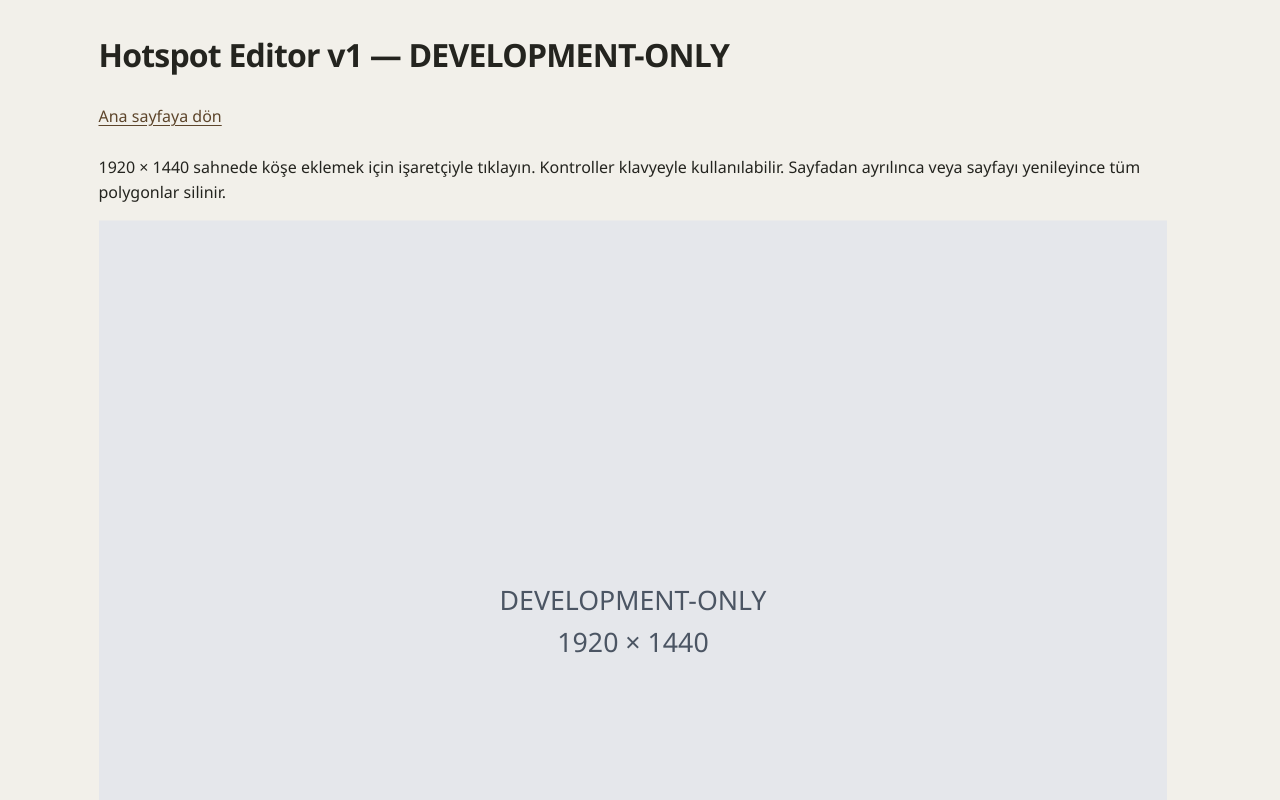
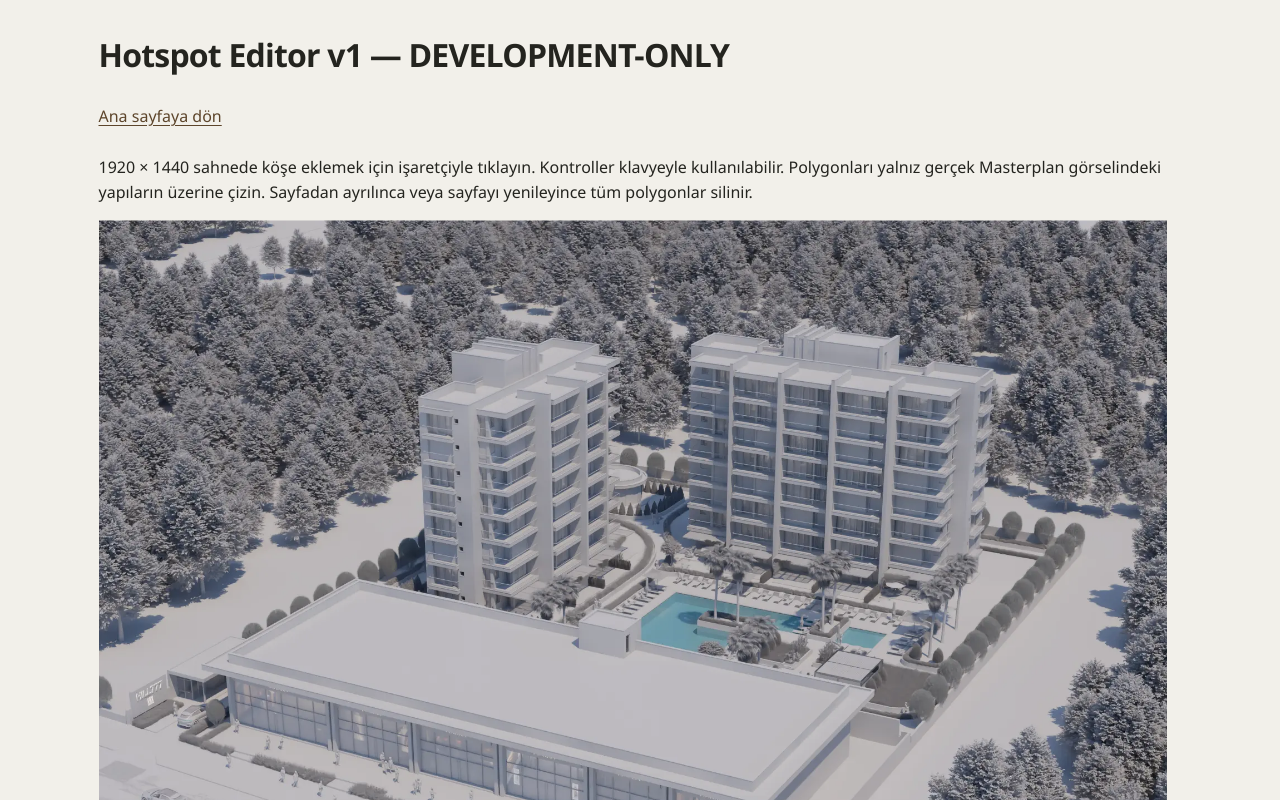
Before and after one commit to miozturk/nail-karatas-gallery, a React (Vite) app: page /__dev/hotspot-editor in a window 1280 px wide. Shown: the top 800 px of the page. Built offline with nearby package versions, Linux system fonts and the light colour scheme.

Commit message:
IMP-027 Real Masterplan Hotspots

```diff
--- a/src/features/devtools/hotspot-editor/HotspotEditor.css
+++ b/src/features/devtools/hotspot-editor/HotspotEditor.css
@@ -1,9 +1,5 @@
 .hotspot-editor { max-width: 1100px; margin: auto; padding: 1rem; }
 .hotspot-editor__canvas { width: 100%; aspect-ratio: 4 / 3; }
-.hotspot-editor__background {
-  width: 100%; height: 100%; display: grid; place-content: center;
-  text-align: center; background: #e5e7eb; color: #4b5563; font-size: 48px;
-}
 .hotspot-editor svg { display: block; cursor: crosshair; touch-action: none; }
 .hotspot-editor svg polygon, .hotspot-editor svg polyline { stroke-width: 5; }
 .hotspot-editor__saved { fill: #33415522; stroke: #475569; }
--- a/src/features/devtools/hotspot-editor/HotspotEditor.tsx
+++ b/src/features/devtools/hotspot-editor/HotspotEditor.tsx
@@ -1,6 +1,8 @@
 import { useState, type PointerEvent } from 'react'
 import { Link } from 'react-router-dom'
 import SceneStage from '../../../components/SceneStage/SceneStage'
+import SceneStageImage from '../../../components/SceneStage/SceneStageImage'
+import { exteriorMedia } from '../../../media/exteriorMedia'
 import type { Point, Polygon } from '../../../types'
 import './HotspotEditor.css'
 
@@ -48,10 +50,11 @@ export default function HotspotEditor() {
     <h1>Hotspot Editor v1 — DEVELOPMENT-ONLY</h1>
     <Link to="/">Ana sayfaya dön</Link>
     <p id="canvas-help">1920 × 1440 sahnede köşe eklemek için işaretçiyle tıklayın. Kontroller klavyeyle kullanılabilir.
-      Sayfadan ayrılınca veya sayfayı yenileyince tüm polygonlar silinir.</p>
+      Polygonları yalnız gerçek Masterplan görselindeki yapıların üzerine çizin. Sayfadan ayrılınca veya sayfayı yenileyince
+      tüm polygonlar silinir.</p>
     <div className="hotspot-editor__canvas">
       <SceneStage label="Polygon çizim sahnesi" base={
-        <div className="hotspot-editor__background">DEVELOPMENT-ONLY<br />1920 × 1440</div>
+        <SceneStageImage src={exteriorMedia.masterplan} alt="Nail Karataş gerçek Masterplan görünümü" />
       } interaction={
         <svg viewBox="0 0 1920 1440" width="1920" height="1440" aria-label="Polygon çizim alanı"
           aria-describedby="canvas-help"
--- a/src/features/masterplan/MasterplanPage.tsx
+++ b/src/features/masterplan/MasterplanPage.tsx
@@ -5,7 +5,7 @@ import SceneStage from '../../components/SceneStage/SceneStage'
 import SceneStageImage from '../../components/SceneStage/SceneStageImage'
 import SvgHotspotLayer from '../../components/SvgHotspotLayer/SvgHotspotLayer'
 import TransitionLayer from '../../components/TransitionLayer/TransitionLayer'
-import { developmentBlockPolygons } from './developmentHotspots'
+import { getMasterplanBlockPolygon } from './masterplanHotspots'
 import { useI18n } from '../../i18n/useI18n'
 import { exteriorMedia, getExteriorBlockMedia } from '../../media/exteriorMedia'
 import './MasterplanPage.css'
@@ -23,11 +23,14 @@ export default function MasterplanPage() {
   const highlightedId = interactions.at(-1)?.id ?? null
   const transitionVideo = getExteriorBlockMedia(transitionBlockId ?? highlightedId)?.forwardTransition
     ?? exteriorMedia.blocks.a.forwardTransition
-  const hotspots = blocks.map((block) => ({
-    id: block.id,
-    label: t('masterplan.hotspotLabel', { block: block.name }),
-    points: developmentBlockPolygons[block.id],
-  }))
+  const hotspots = blocks.flatMap((block) => {
+    const points = getMasterplanBlockPolygon(block.id)
+    return points ? [{
+      id: block.id,
+      label: t('masterplan.hotspotLabel', { block: block.name }),
+      points,
+    }] : []
+  })
   const enter = (source: Source, id: string) => setInteractions((current) => [
     ...current.filter((item) => item.source !== source), { source, id },
   ])
--- a/src/features/masterplan/developmentHotspots.ts
+++ /dev/null
@@ -1,9 +0,0 @@
-import type { Polygon } from '../../types'
-
-// DEVELOPMENT-ONLY: arbitrary rectangles, not approved building silhouettes.
-// Replace with authored project geometry in a later task; never domain Block data.
-export const developmentBlockPolygons: Record<string, Polygon> = {
-  a: [[180, 360], [620, 360], [620, 1080], [180, 1080]],
-  b: [[740, 360], [1180, 360], [1180, 1080], [740, 1080]],
-  c: [[1300, 360], [1740, 360], [1740, 1080], [1300, 1080]],
-}
--- /dev/null
+++ b/src/features/masterplan/masterplanHotspots.ts
@@ -0,0 +1,51 @@
+import type { ExteriorBlockId } from '../../media/exteriorMedia'
+import type { Polygon } from '../../types'
+
+// Human-authored against the production 1920 × 1440 Masterplan render in IMP-027.
+export const masterplanBlockPolygons = {
+  a: [
+    [189, 801],
+    [458, 641],
+    [863, 722],
+    [886, 697],
+    [973, 719],
+    [969, 749],
+    [1390, 843],
+    [1348, 906],
+    [1348, 958],
+    [1167, 1150],
+    [234, 907],
+    [230, 817],
+  ],
+  b: [
+    [586, 663],
+    [568, 316],
+    [636, 284],
+    [629, 240],
+    [701, 206],
+    [786, 224],
+    [811, 212],
+    [888, 222],
+    [890, 239],
+    [938, 248],
+    [933, 611],
+    [762, 701],
+  ],
+  c: [
+    [1064, 224],
+    [1111, 199],
+    [1228, 217],
+    [1266, 186],
+    [1435, 213],
+    [1431, 246],
+    [1604, 276],
+    [1580, 636],
+    [1532, 684],
+    [1048, 605],
+  ],
+} as const satisfies Record<ExteriorBlockId, Polygon>
+
+export function getMasterplanBlockPolygon(blockId: string): Polygon | undefined {
+  if (blockId !== 'a' && blockId !== 'b' && blockId !== 'c') return undefined
+  return masterplanBlockPolygons[blockId]
+}
--- a/src/i18n/translations/en.ts
+++ b/src/i18n/translations/en.ts
@@ -23,9 +23,9 @@ export const en = {
   'masterplan.title': 'Home / Masterplan',
   'masterplan.intro': 'Point to blocks A, B, and C or select them with the keyboard.',
   'masterplan.stageLabel': 'Masterplan: 1920 × 1440',
-  'masterplan.hotspotGroupLabel': 'Development block regions',
-  'masterplan.hotspotLabel': 'Block {block} — development region',
-  'masterplan.caption': 'Development only: the representative rectangles in the 4:3 area are not real building boundaries.',
+  'masterplan.hotspotGroupLabel': 'Masterplan block regions',
+  'masterplan.hotspotLabel': 'Block {block}',
+  'masterplan.caption': '1920 × 1440 · 4:3 · Building regions are defined over the real Masterplan view.',
   'masterplan.statusPlaying': 'Transition video is playing — block selection is locked.',
   'masterplan.statusReady': 'Transition is ready — block selection is available.',
   'masterplan.controlsLabel': 'Block selection',
--- a/src/i18n/translations/ru.ts
+++ b/src/i18n/translations/ru.ts
@@ -23,9 +23,9 @@ export const ru = {
   'masterplan.title': 'Главная / Генплан',
   'masterplan.intro': 'Наведите указатель на блоки A, B и C или выберите их с клавиатуры.',
   'masterplan.stageLabel': 'Генплан: 1920 × 1440',
-  'masterplan.hotspotGroupLabel': 'Тестовые области блоков',
-  'masterplan.hotspotLabel': 'Блок {block} — тестовая область',
-  'masterplan.caption': 'Только для разработки: условные прямоугольники в области 4:3 не являются реальными границами зданий.',
+  'masterplan.hotspotGroupLabel': 'Области блоков на генплане',
+  'masterplan.hotspotLabel': 'Блок {block}',
+  'masterplan.caption': '1920 × 1440 · 4:3 · Области зданий обозначены на реальном генплане.',
   'masterplan.statusPlaying': 'Воспроизводится видео перехода — выбор блока заблокирован.',
   'masterplan.statusReady': 'Переход готов — выбор блока доступен.',
   'masterplan.controlsLabel': 'Выбор блока',
--- a/src/i18n/translations/tr.ts
+++ b/src/i18n/translations/tr.ts
@@ -21,9 +21,9 @@ export const tr = {
   'masterplan.title': 'Ana Sayfa / Vaziyet Planı',
   'masterplan.intro': 'A, B ve C bloklarını işaretleyin veya klavye ile seçin.',
   'masterplan.stageLabel': 'Vaziyet planı: 1920 × 1440',
-  'masterplan.hotspotGroupLabel': 'Geliştirme blok bölgeleri',
-  'masterplan.hotspotLabel': '{block} Blok — geliştirme bölgesi',
-  'masterplan.caption': 'Yalnızca geliştirme: 4:3 alanındaki temsili dikdörtgenler gerçek bina sınırları değildir.',
+  'masterplan.hotspotGroupLabel': 'Masterplan blok bölgeleri',
+  'masterplan.hotspotLabel': '{block} Blok',
+  'masterplan.caption': '1920 × 1440 · 4:3 · Yapı bölgeleri gerçek Masterplan görünümü üzerinde tanımlanmıştır.',
   'masterplan.statusPlaying': 'Geçiş videosu oynatılıyor — blok seçimi kilitli.',
   'masterplan.statusReady': 'Geçiş hazır — blok seçimi açık.',
   'masterplan.controlsLabel': 'Blok seçimi',
```
Also changed, not shown: src/features/devtools/hotspot-editor/README.md, 1 other file (tests, documents, lock files or other folders).
